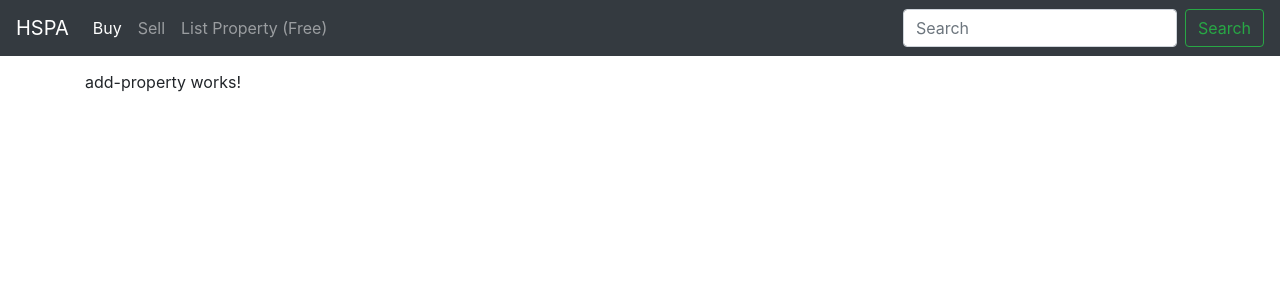
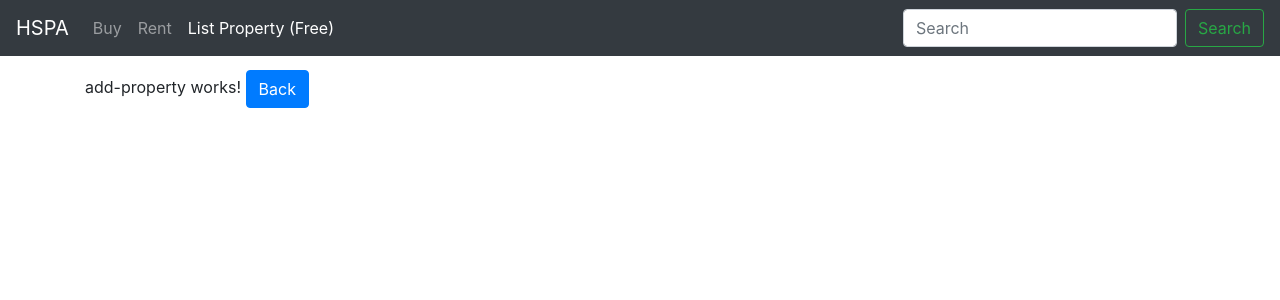
Before and after one commit to nickassembly/AngularDemo, an Angular app in the folder Frontend/: page /add-property in a window 1280 px wide. Shown: the top 300 px of the page. Built offline with nearby package versions, Linux system fonts and the light colour scheme.

Commit message:
update routing

```diff
--- a/Frontend/src/app/add-property/add-property.component.html
+++ b/Frontend/src/app/add-property/add-property.component.html
@@ -1 +1,4 @@
-<p>add-property works!</p>
+<p>
+  add-property works!
+  <button (click)="onBack()" class="btn btn-primary">Back</button>
+</p>
--- a/Frontend/src/app/add-property/add-property.component.ts
+++ b/Frontend/src/app/add-property/add-property.component.ts
@@ -1,4 +1,5 @@
 import { Component, OnInit } from '@angular/core';
+import { Router } from '@angular/router';
 
 @Component({
   selector: 'app-add-property',
@@ -7,9 +8,14 @@
 })
 export class AddPropertyComponent implements OnInit {
 
-  constructor() { }
+  constructor(private router: Router) { }
 
-  ngOnInit(): void {
+  ngOnInit() {
+
+  }
+
+  onBack() {
+    this.router.navigate(['/']);
   }
 
 }
--- a/Frontend/src/app/app.module.ts
+++ b/Frontend/src/app/app.module.ts
@@ -10,10 +10,13 @@
 import { PropertyListComponent } from './property/property-list/property-list.component';
 import { NavBarComponent } from './nav-bar/nav-bar.component';
 import { AddPropertyComponent } from './add-property/add-property.component';
+import { PropertyDetailComponent } from './property-detail/property-detail.component';
 
 const appRoutes: Routes = [
   { path: '', component: PropertyListComponent },
-  { path: 'add-property', component: AddPropertyComponent }
+  { path: 'rent-property', component: PropertyListComponent },
+  { path: 'add-property', component: AddPropertyComponent },
+  { path: 'property-detail/:id', component: PropertyDetailComponent }
 ]
 
 @NgModule({
@@ -22,7 +25,8 @@
     PropertyCardComponent,
     PropertyListComponent,
     NavBarComponent,
-    AddPropertyComponent],
+    AddPropertyComponent,
+    PropertyDetailComponent],
   imports: [
     BrowserModule,
     HttpClientModule,
--- a/Frontend/src/app/nav-bar/nav-bar.component.html
+++ b/Frontend/src/app/nav-bar/nav-bar.component.html
@@ -1,5 +1,5 @@
 <nav class="navbar navbar-expand-lg navbar-dark bg-dark fixed-top">
-  <a class="navbar-brand" href="/">HSPA</a>
+  <a class="navbar-brand" routerLink="/">HSPA</a>
   <button class="navbar-toggler" type="button" data-toggle="collapse" data-target="#navbarSupportedContent"
     aria-controls="navbarSupportedContent" aria-expanded="false" aria-label="Toggle navigation">
     <span class="navbar-toggler-icon"></span>
@@ -7,14 +7,15 @@
 
   <div class="collapse navbar-collapse" id="navbarSupportedContent">
     <ul class="navbar-nav mr-auto">
-      <li class="nav-item active">
-        <a class="nav-link" href="/">Buy <span class="sr-only">(current)</span></a>
+      <li class="nav-item">
+        <a class="nav-link" [routerLinkActiveOptions]="{exact:true}" routerLinkActive="active" routerLink="/">Buy <span
+            class="sr-only">(current)</span></a>
       </li>
       <li class="nav-item">
-        <a class="nav-link" href="/">Sell</a>
+        <a class="nav-link" routerLinkActive="active" routerLink="/rent-property">Rent</a>
       </li>
       <li class="nav-item">
-        <a class="nav-link" href="/add-property">List Property (Free)</a>
+        <a class="nav-link" routerLinkActive="active" routerLink="/add-property">List Property (Free)</a>
       </li>
     </ul>
     <form class="form-inline my-2 my-lg-0">
--- /dev/null
+++ b/Frontend/src/app/property-detail/property-detail.component.html
@@ -0,0 +1,4 @@
+<p>
+  property-detail works!
+  Selected property id is {{propertyId}}
+</p>
--- /dev/null
+++ b/Frontend/src/app/property-detail/property-detail.component.ts
@@ -0,0 +1,18 @@
+import { Component, OnInit } from '@angular/core';
+import { ActivatedRoute } from '@angular/router';
+
+@Component({
+  selector: 'app-property-detail',
+  templateUrl: './property-detail.component.html',
+  styleUrls: ['./property-detail.component.css']
+})
+export class PropertyDetailComponent implements OnInit {
+  public propertyId: number;
+
+  constructor(private route: ActivatedRoute) { }
+
+  ngOnInit() {
+    this.propertyId = this.route.snapshot.params['id'];
+  }
+
+}
--- a/Frontend/src/app/property/property-card/property-card.component.html
+++ b/Frontend/src/app/property/property-card/property-card.component.html
@@ -3,7 +3,8 @@
     <img class="card-img-top" src="/assets/images/house_default.png">
     <ul class="list-inline text-center member-icons animate">
       <li class="list-inline-item">
-        <button class="btn btn-primary"><i class="far fa-edit"></i></button>
+        <button class="btn btn-primary" routerLink="/property-detail/{{property.Id}}"><i
+            class="far fa-edit"></i></button>
       </li>
       <li class="list-inline-item">
         <button class="btn btn-primary"><i class="far fa-address-book"></i></button>
```
Also changed, not shown: Frontend/src/app/property-detail/property-detail.component.css (added), 1 other file (tests, documents, lock files or other folders).
